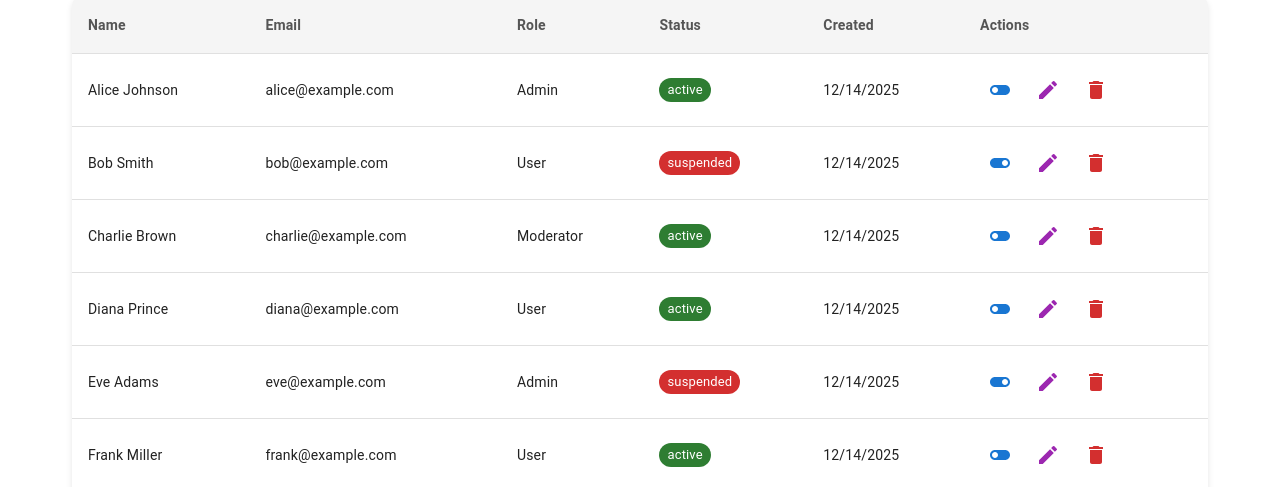
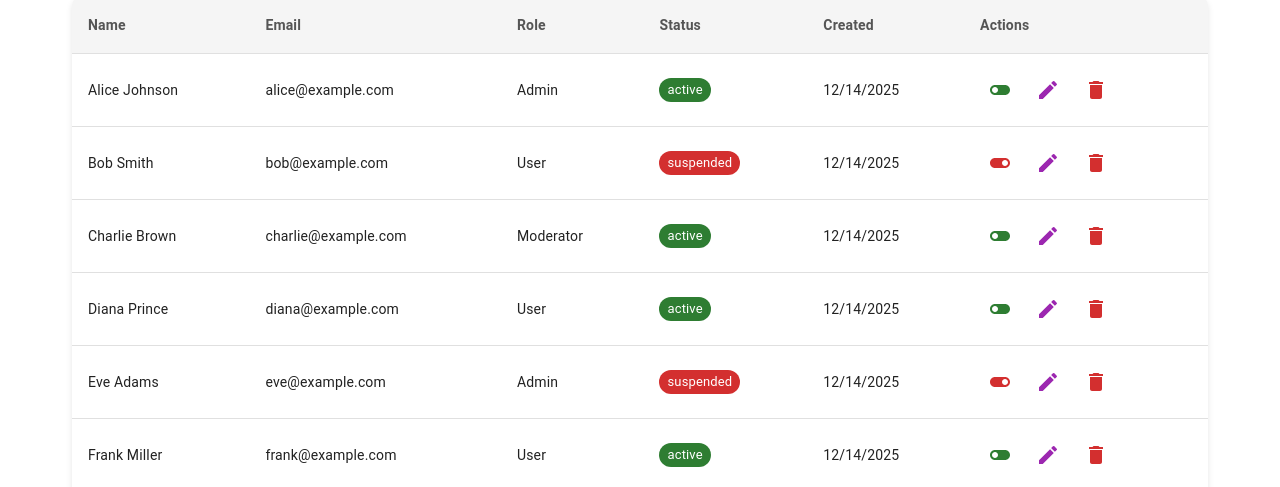
Before and after one commit to sajjadheydari1401/test-users-panel, a Next.js app: page / in a window 1280 px wide. Shown: the part 313-800 px from the top of the page. Built offline with nearby package versions, Linux system fonts and the light colour scheme.

Commit message:
fix: apply different colors for status switch component based on status

```diff
--- a/components/UserTableRow.tsx
+++ b/components/UserTableRow.tsx
@@ -37,7 +37,7 @@ export default function UserTableRow({
       <TableCell>{new Date(user.createdAt).toLocaleDateString()}</TableCell>
       <TableCell>
         <IconButton
-          color="primary"
+          color={user.status === "active" ? "success" : "error"}
           onClick={() => onToggleStatus(user.id)}
           sx={{ mr: 1 }}
         >
```
